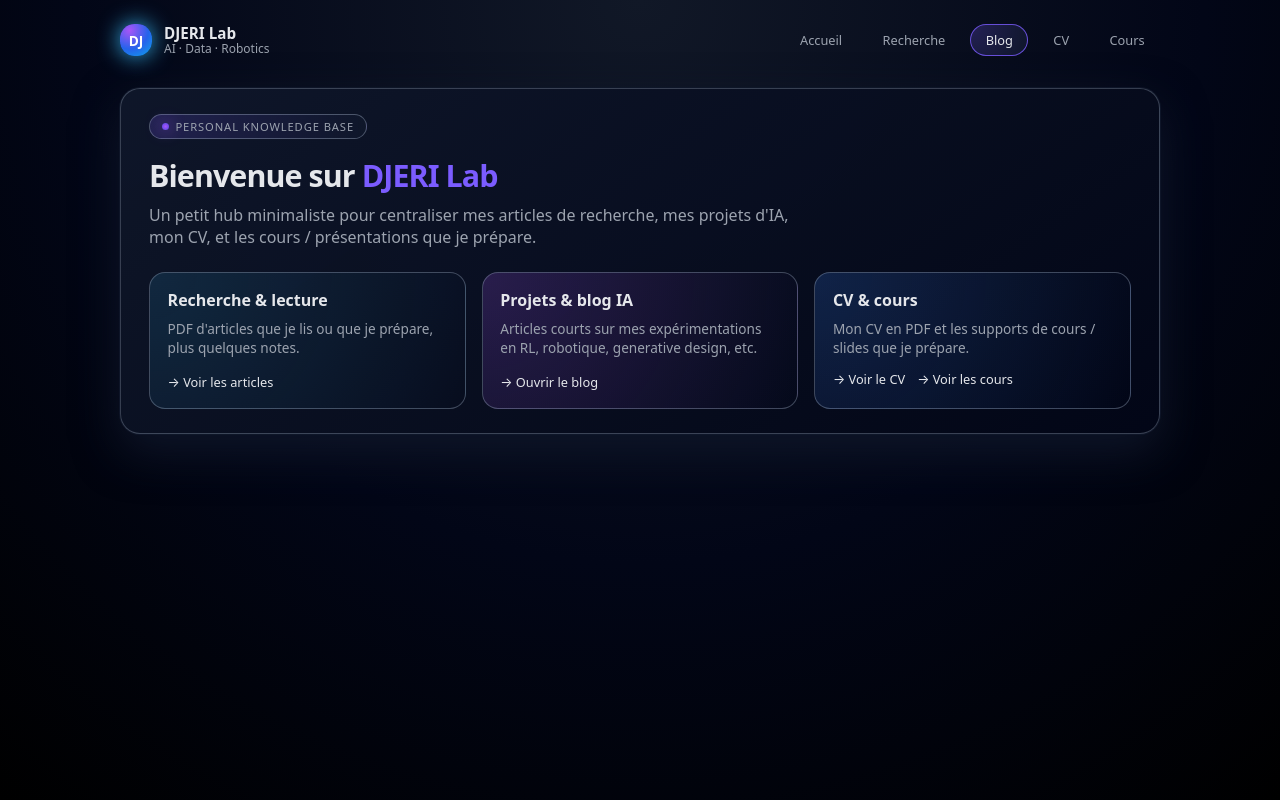
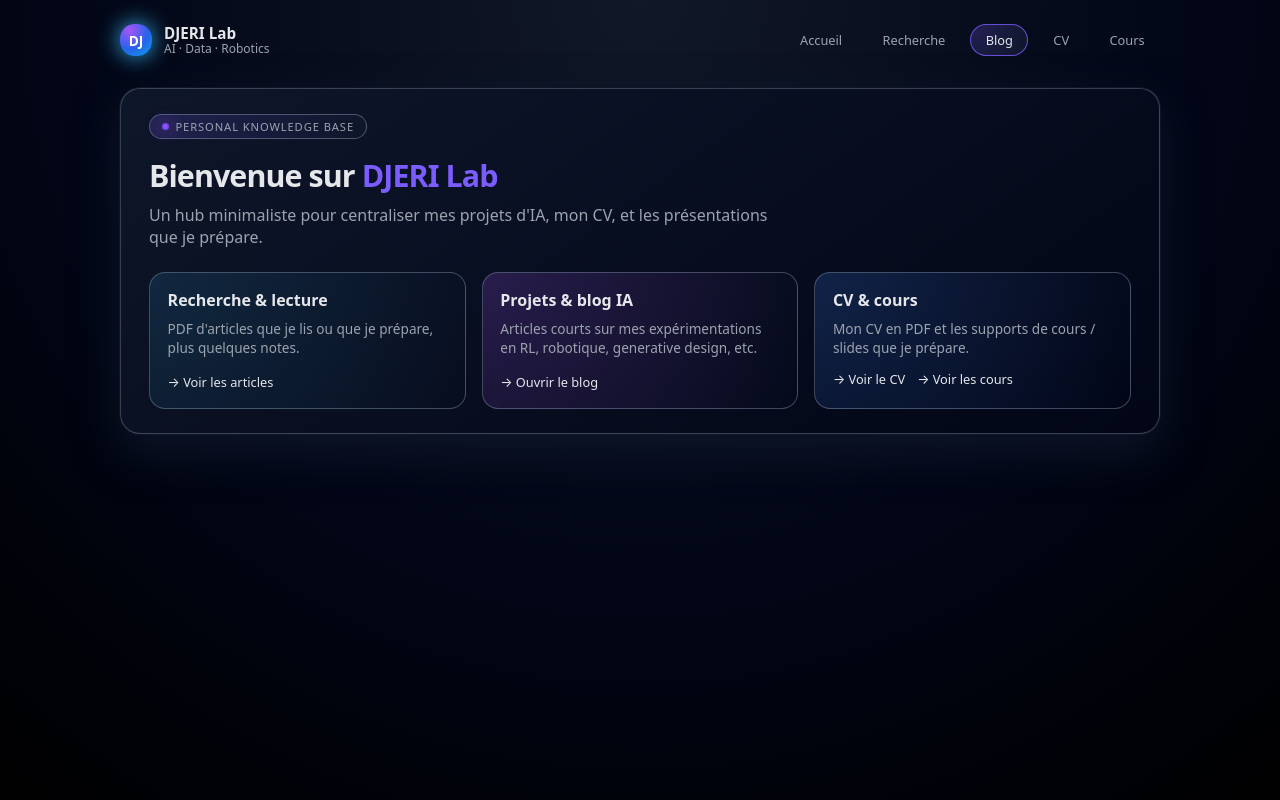
Before and after one commit to ZIADEA/lab-site, an Astro site: page / in a window 1280 px wide. Built offline with nearby package versions, Linux system fonts and the light colour scheme; Astro itself is replaced by a stand-in of ours.

Commit message:
Message de ta modification

```diff
--- a/src/pages/index.astro
+++ b/src/pages/index.astro
@@ -17,8 +17,8 @@ import BaseLayout from '../layouts/BaseLayout.astro';
     </h1>
 
     <p style="margin: 0 0 1.5rem; color: var(--text-soft); max-width: 40rem;">
-      Un petit hub minimaliste pour centraliser mes articles de recherche, mes
-      projets d&apos;IA, mon CV, et les cours / présentations que je prépare.
+      Un  hub minimaliste pour centraliser mes
+      projets d&apos;IA, mon CV, et les présentations que je prépare.
     </p>
 
     <div
```
